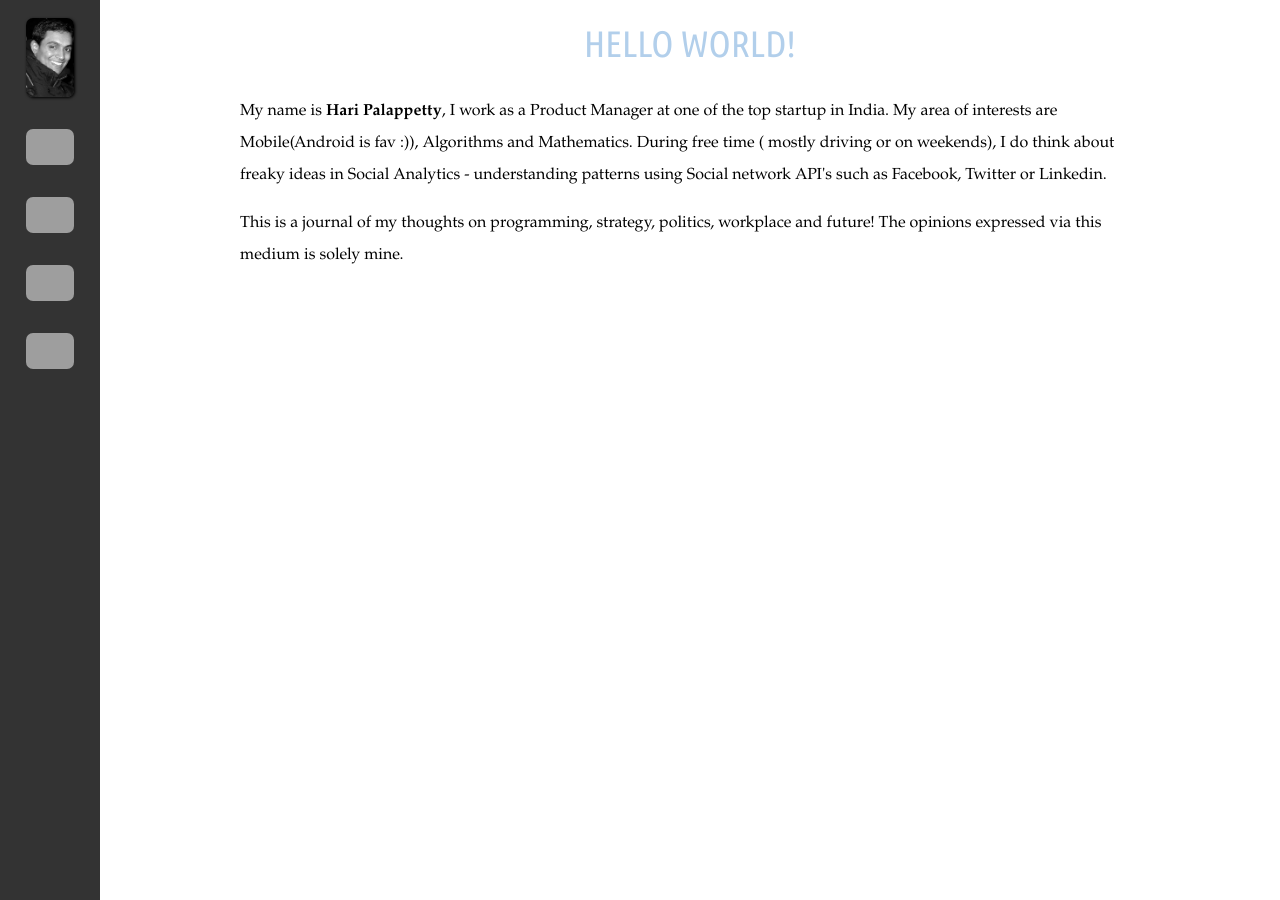
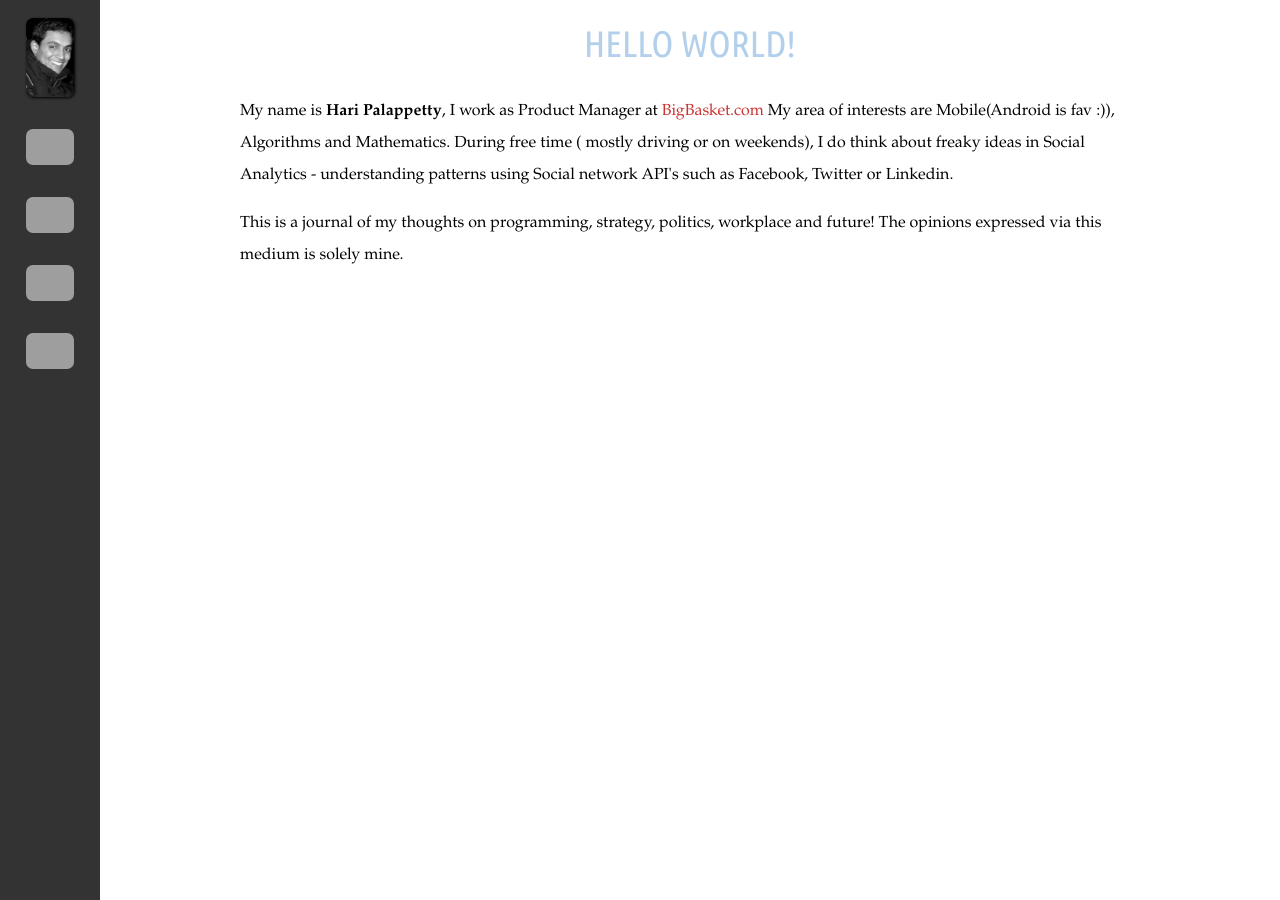
Before and after one commit to hpalappetty/silkyprogrammer.github.com, a Jekyll site: the page built from about/index.html, in a window 1280 px wide. Built offline with Jekyll 4.4.1, drawn with Linux system fonts in a browser that asks for light colours; some web fonts are replaced; grey boxes are pictures that could not be loaded.

Commit message:
Change in Org I work

```diff
--- a/about/index.html
+++ b/about/index.html
@@ -5,7 +5,7 @@ comments: false
 ---
 <h1>HELLO WORLD!</h1>
 <p>
-My name is <strong>Hari Palappetty</strong>, I work as a Product Manager at one of the top startup in India. My area of interests are Mobile(Android is fav :)), Algorithms and Mathematics. During free time ( mostly driving or on weekends), I do think about freaky ideas in Social Analytics - understanding patterns using Social network API's such as Facebook, Twitter or Linkedin.
+My name is <strong>Hari Palappetty</strong>, I work as Product Manager at <a href="http://www.bigbasket.com">BigBasket.com</a>
+My area of interests are Mobile(Android is fav :)), Algorithms and Mathematics. During free time ( mostly driving or on weekends), I do think about freaky ideas in Social Analytics - understanding patterns using Social network API's such as Facebook, Twitter or Linkedin.
 </p>
-
 <p>This is a journal of my thoughts on programming, strategy, politics, workplace and future! The opinions expressed via this medium is solely mine.</p>
```
